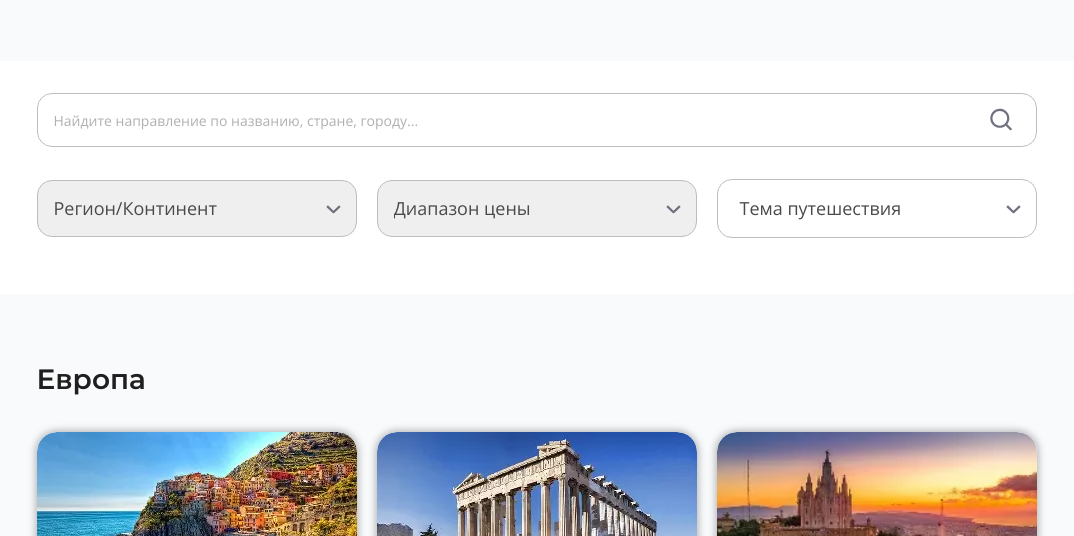
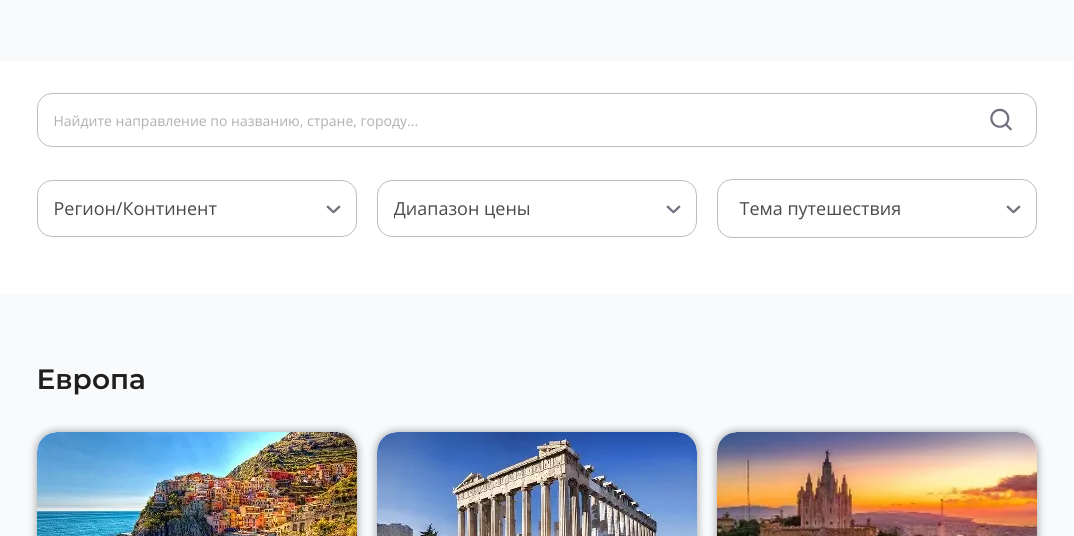
Before and after one commit to Pechenjka0/SkyTravel, a website with bundled scripts: page destinations.html in a window 1280 px wide. Shown: the part 264-800 px from the top of the page, without its empty margins (96-1170 px from the left). Built offline with nearby package versions, Linux system fonts and the light colour scheme.

Commit message:
добавил белый фон для filters__select

```diff
--- a/styles/blocks/_filters.scss
+++ b/styles/blocks/_filters.scss
@@ -69,6 +69,7 @@
         width: 100%;
         border-radius: var(--border-radius-md);
         border: rem(1) solid var(--color-gray-20);
+        background-color: var(--color-light);
         background-image: url(./../icons/select-arrow.svg);
         background-repeat: no-repeat;
         background-position-x: 97%;
```
Also changed, not shown: destinations.html (+0 -1 lines), styles/main.css, 1 other file.
